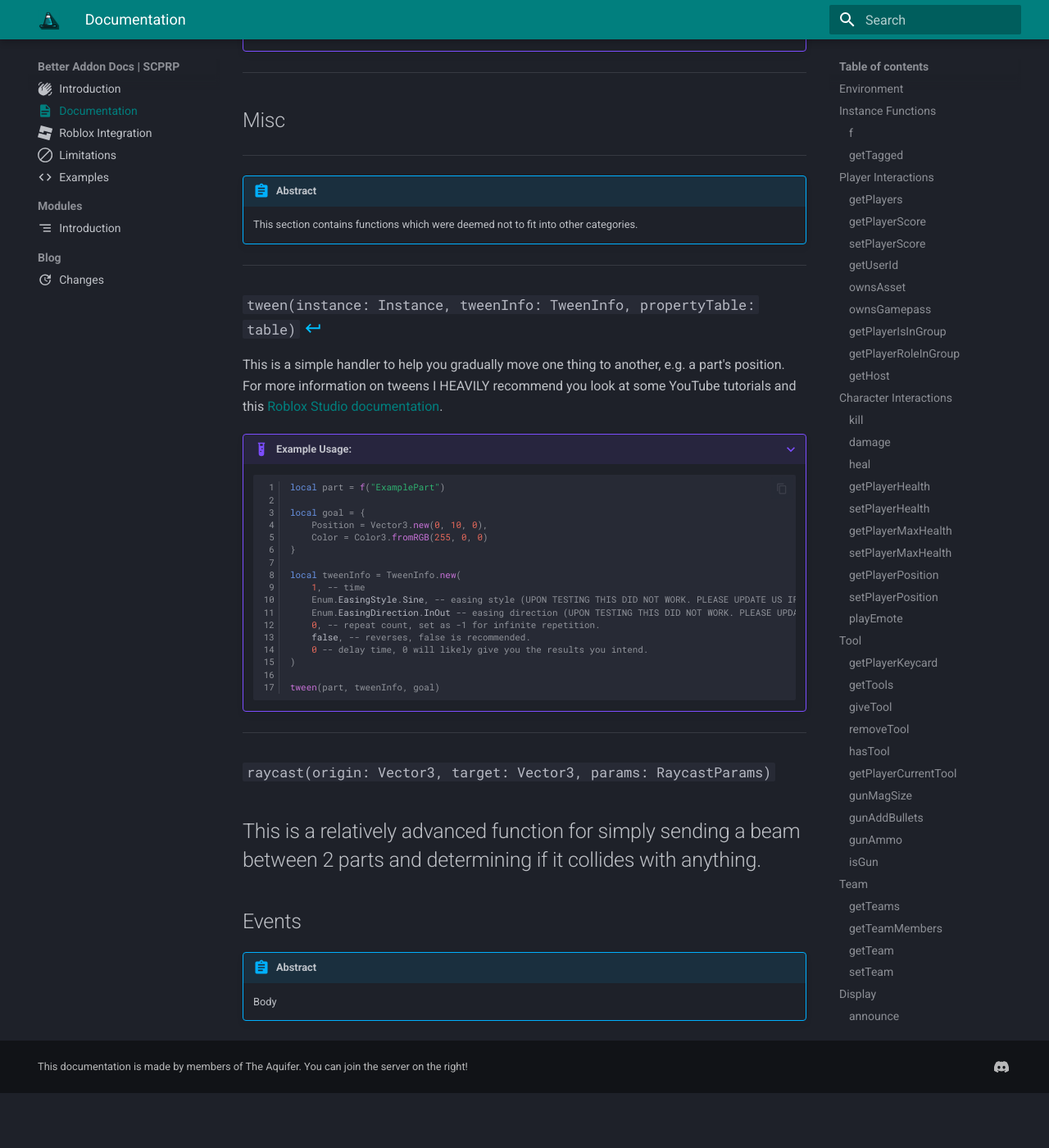
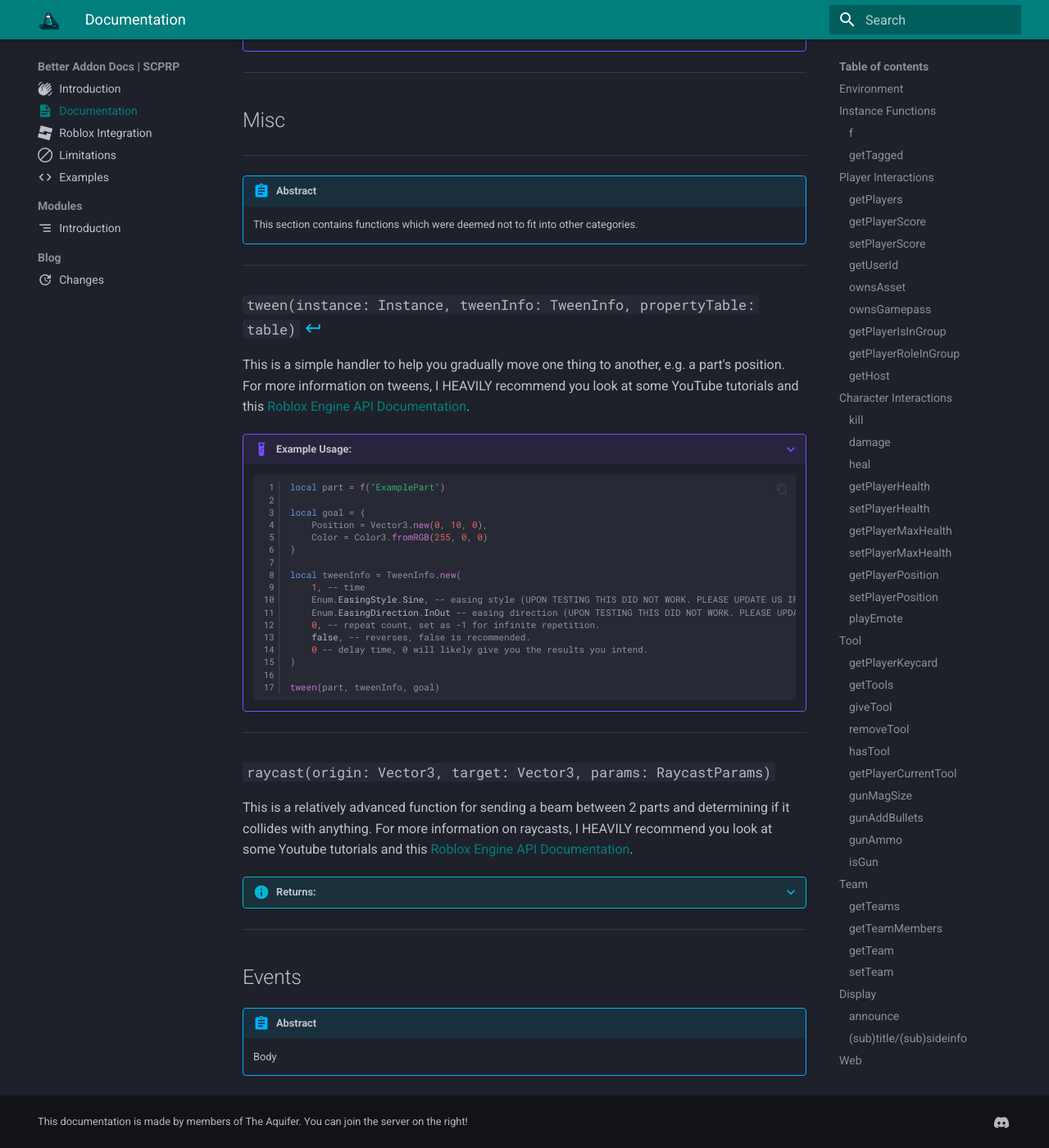
Before and after one commit to cifiuqa/addon-docs, an MkDocs documentation site: the page built from docs/docs.md, in a window 1280 px wide and 1400 px high, scrolled down 21079 px. Shown: the whole window at 82% size. Built offline with MkDocs 1.6.1 and Material for MkDocs 9.7.7, drawn with Linux system fonts in a browser that asks for light colours; before the commit the page ends 22412 px from its top, so only the background shows below that.

Commit message:
Update docs.md

````diff
--- a/docs/docs.md
+++ b/docs/docs.md
@@ -739,7 +739,7 @@
 ---
 ### `tween(instance: Instance, tweenInfo: TweenInfo, propertyTable: table)` :material-keyboard-return:{ .no-return title="This function returns nothing, therefore any attempts to get a return will give nil." } { data-toc-label="tween" id="tween" }
 This is a simple handler to help you gradually move one thing to another, e.g. a part's position.
-For more information on tweens I HEAVILY recommend you look at some YouTube tutorials and this [Roblox Studio documentation](https://create.roblox.com/docs/reference/engine/classes/TweenService#Create).
+For more information on tweens, I HEAVILY recommend you look at some YouTube tutorials and this [Roblox Engine API Documentation](https://create.roblox.com/docs/reference/engine/classes/TweenService#Create).
 ???+ example "Example Usage:"
     ``` lua
     local part = f("ExamplePart")
@@ -762,7 +762,9 @@
     ```
 ---
 ### `raycast(origin: Vector3, target: Vector3, params: RaycastParams)` { data-toc-label="raycast" id="raycast" }
-This is a relatively advanced function for simply sending a beam between 2 parts and determining if it collides with anything.
+This is a relatively advanced function for sending a beam between 2 parts and determining if it collides with anything.
+For more information on raycasts, I HEAVILY recommend you look at some Youtube tutorials and this [Roblox Engine API Documentation](https://create.roblox.com/docs/workspace/raycasting).
+???+ info "Returns:"
 ---
 ## Events
 
````
